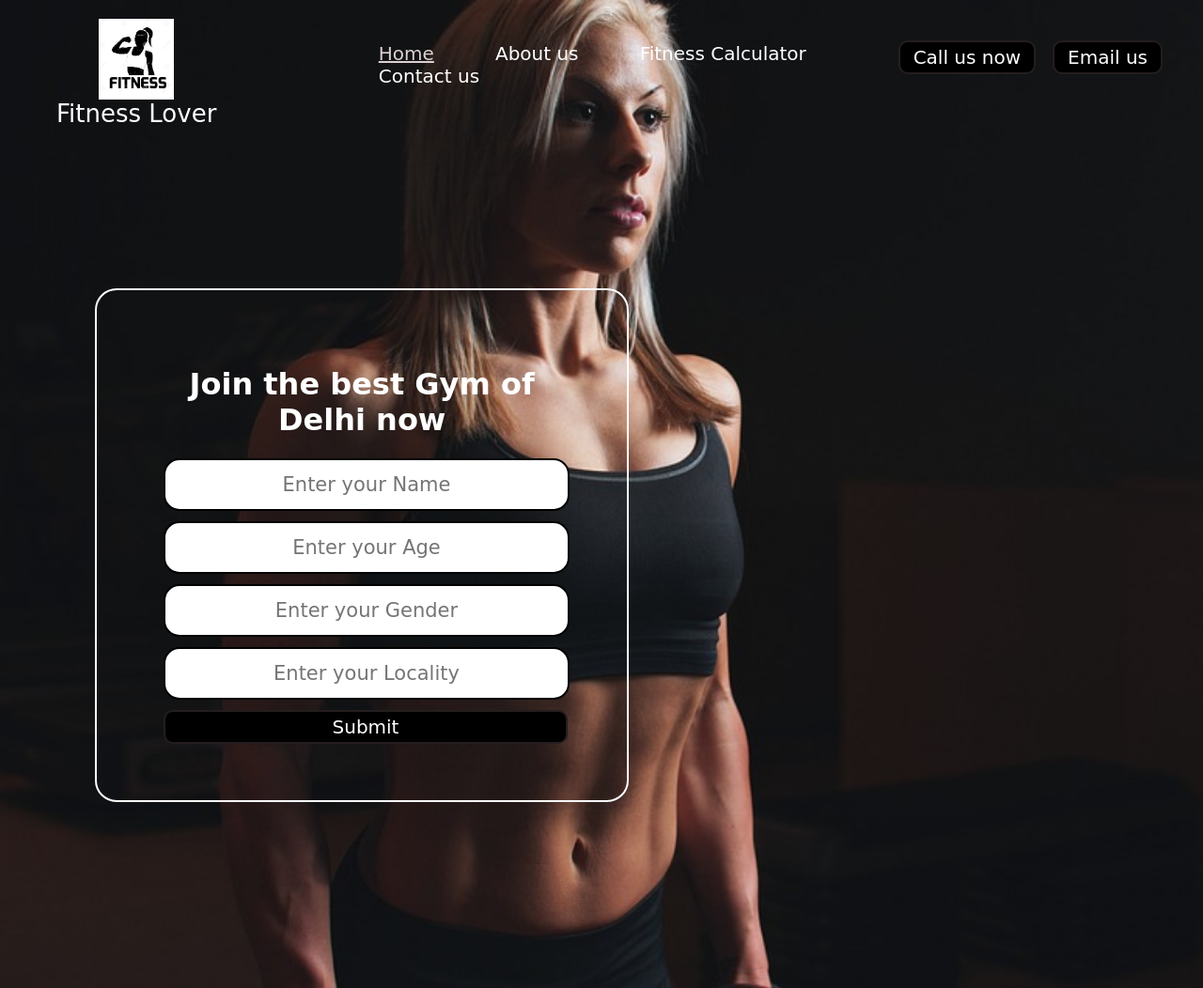
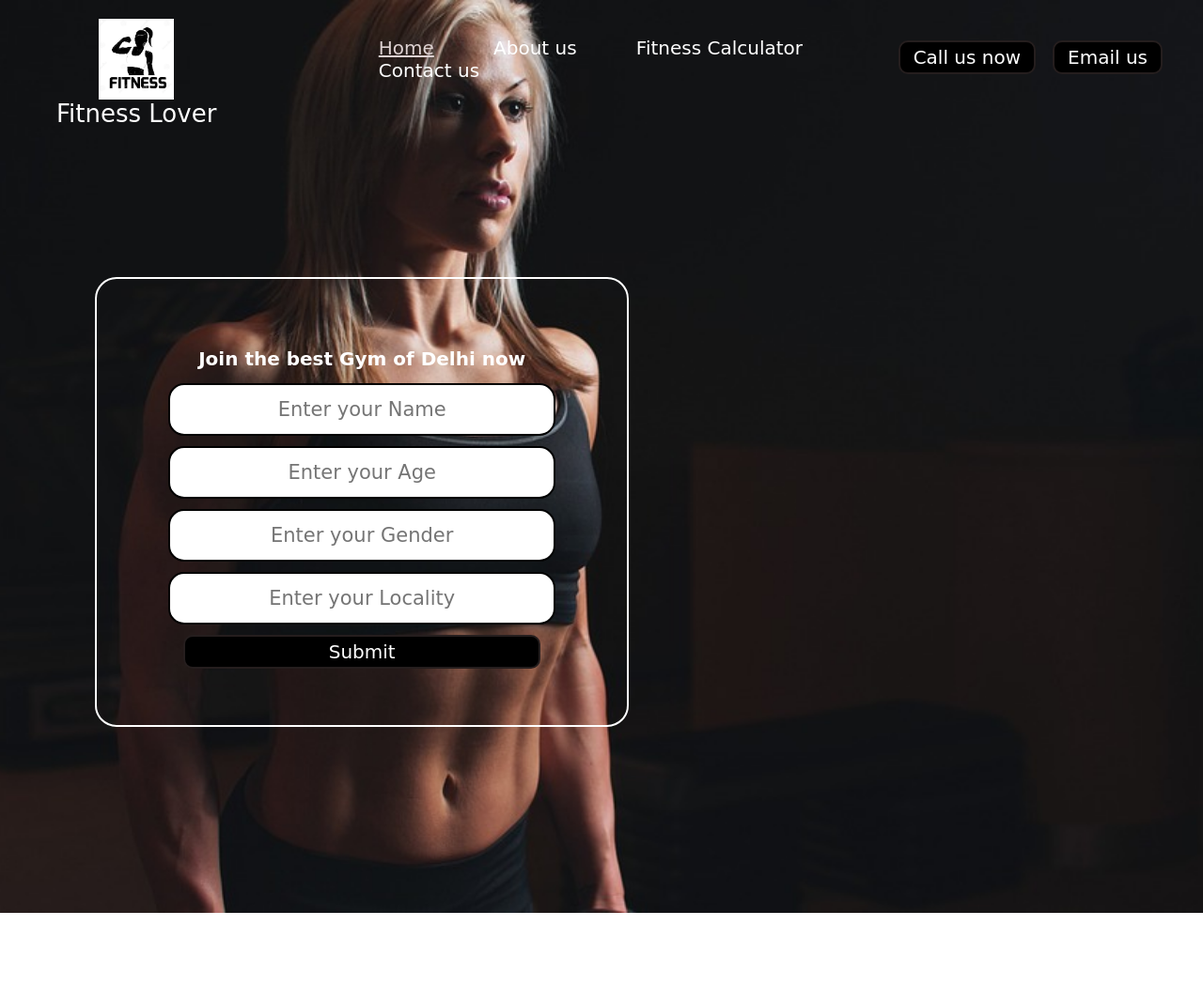
Before and after one commit to Chitranshi17/Fitness-Lover, a plain HTML site: page index.html in a window 1280 px wide. Shown: the whole page at 94% size. After the commit the page ends 972 px from the top, so only its background shows below. Drawn offline with Linux system fonts and the light colour scheme; a web font is replaced by a local one.

Commit message:
Initial commit

```diff
--- a/index.html
+++ b/index.html
@@ -11,73 +11,76 @@
 <link href="https://fonts.googleapis.com/css2?family=Anton&family=Fasthand&display=swap" rel="stylesheet">
     <style>
          /* CSS Reset - */
+         html{
+            font-size: 62.5%;
+         }
          body{
             font-family: 'Anton', sans-serif;
             font-family: 'Fasthand', cursive;
-            margin: 0px;
-            padding: 0px;
+            margin: 0rem;
+            padding: 0rem;
             color: white;
             /* background-image: url('/img/abs-1850926_960_720.jpg'); */
             background-image: url(./img/abs-1850926_960_720.jpg);
             background-repeat: no-repeat;
             background-size: cover;
-
+            background-position: center;
          }
          .left{
             display: inline-block;
             position: absolute;
-            left: 60px;
-            top: 20px;
+            left: 6rem;
+            top: 2rem;
 /* border: 2px solid red; */
          }
          .left img{
             display: block;
-            width: 80px;
+            width: 8rem;
             margin: auto;
             /* filter: invert(100%); */
                   }
                   .left div{
                      text-align: center;
 
-                     font-size: 26px;}
+                     font-size: 2.6rem;}
          .mid{
-            margin: 23px;
+            margin: 2.3rem;
             display: block;
             width: 48%;
-            margin: 29px auto;
+            margin: 2.9rem auto;
 /* border: 2px solid green; */
          }
          .right{
             display: inline-block;
             position: absolute;
-            right: 34px;
-            top: 43px;
+            right: 3.4rem;
+            top: 4.3rem;
 /* border: 2px solid yellow; */
          }
          .navbar{
             display: inline-block;
          }
          .navbar li{
-            font-size: 20px;
+            font-size: 2rem;
             display: inline-block;
          }
          .navbar li a{
             color: white;
             text-decoration: none;
-            padding: 30px;
+            padding: 3rem;
          }
          .navbar li a:hover, .navbar li a.active{
             text-decoration: underline;
             color: rgb(221, 209, 209);
          }
          .btn{
-            margin: 0px 9px;
+            margin: 0rem .9rem;
             color: white;
             background-color: black;
-            padding: 4px 14px;
-            border: 2px solid rgb(37, 30, 30);
-            border-radius: 10px;
-            font-size: 20px;
+            padding: .4rem 1.4rem;
+            border: .2rem solid rgb(37, 30, 30);
+            border-radius: 1rem;
+            font-size: 2rem;
             cursor: pointer;
             font-family: 'Anton', sans-serif;
             font-family: 'Fasthand', cursive;
@@ -86,21 +89,21 @@
             background-color: rgb(70, 59, 59);
          }
          .container{
-            border: 2px solid white;
-    margin: 198px 101px;
-    padding: 60px 71px;
-    border-radius: 23px;
+            border: .2rem solid white;
+    margin: 19.8rem 10.1rem;
+    padding: 6rem 7.1rem;
+    border-radius: 2.3rem;
     width: 33%;
 }
 .formgroup input{
    text-align: center;
    display: block;
-   width: 400px;
-   padding: 14px;
-   border: 2px solid black;
-   margin: 11px auto;
-   border-radius: 17px;
-   font-size: 21px;
+   width: 90%;
+   padding: 1.4rem;
+   border: .2rem solid black;
+   margin: 1.1rem auto;
+   border-radius: 1.7rem;
+   font-size: 2.1rem;
    font-family: 'Anton', sans-serif;
    font-family: 'Fasthand', cursive;
 }
@@ -109,8 +112,26 @@
 }
 .container button{
    display: block;
-   width: 430px;
+   width: 90%;
    margin: auto;
+}
+
+
+/* Responsive */
+
+@media (max-width:768px) {
+   html{
+      font-size: 40%;
+   }
+   .navbar li{
+      display: none;
+   }
+}
+
+@media (max-width:340px) {
+   html{
+      font-size: 30%;
+   }
 }
 
     </style>
```
